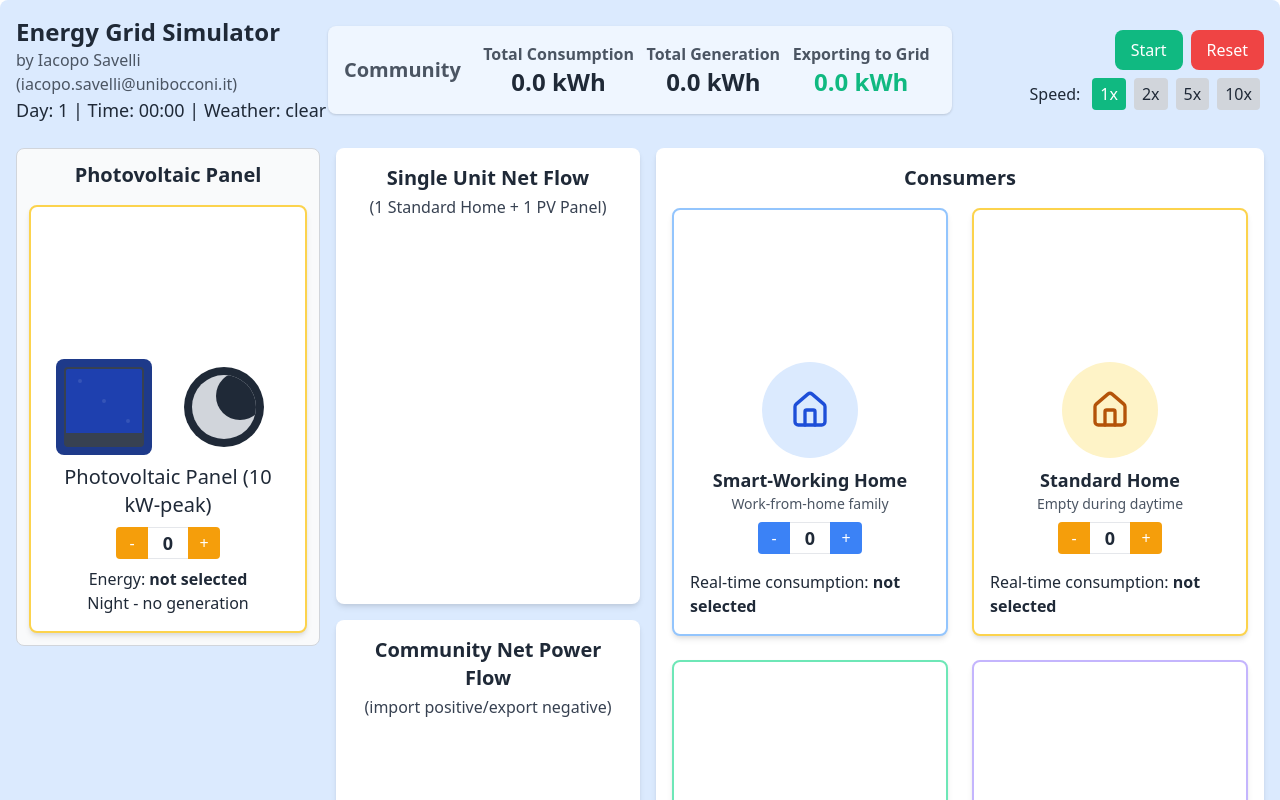
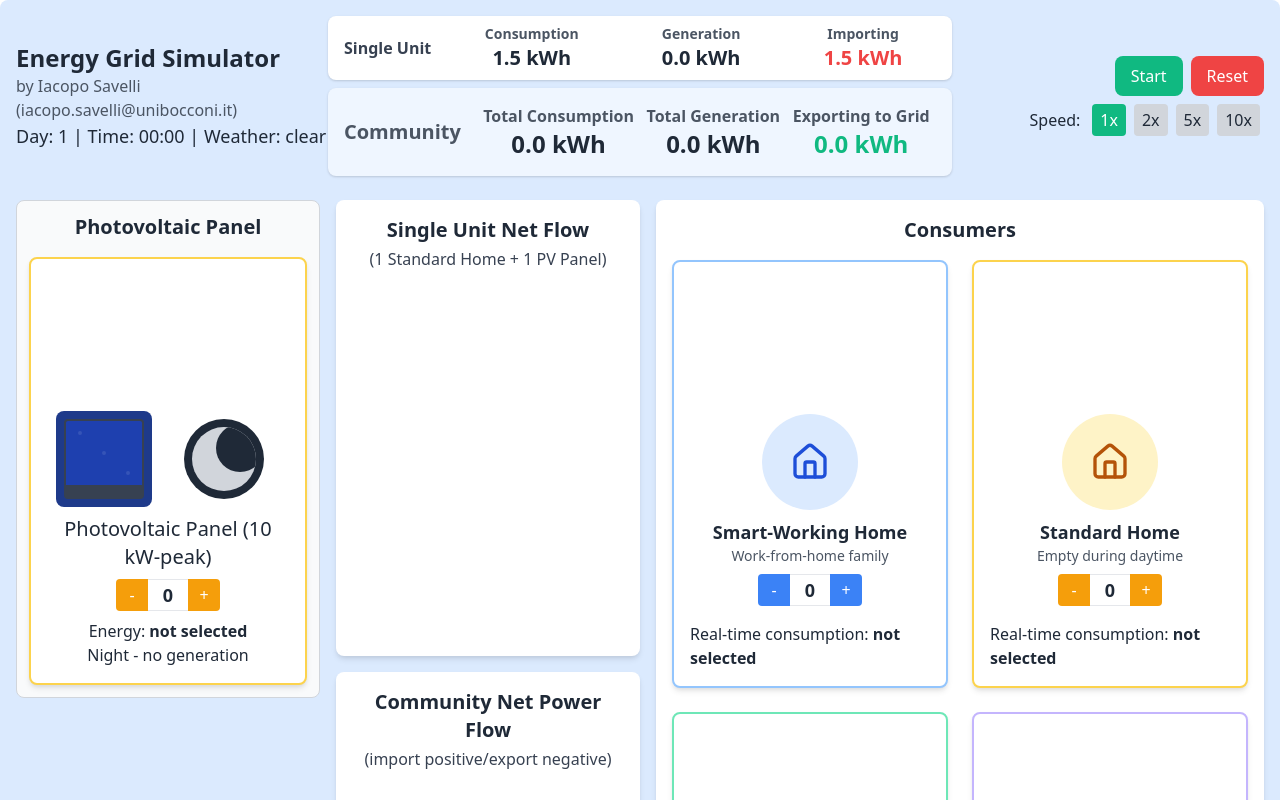
Before and after one commit to isavelli/energy-community-game-v3, a React (Create React App) app: page / in a window 1280 px wide. Shown: the top 800 px of the page. Built offline with nearby package versions, Linux system fonts and the light colour scheme.

Commit message:
Update EnergyGamev3.js

```diff
--- a/src/EnergyGamev3.js
+++ b/src/EnergyGamev3.js
@@ -245,6 +245,18 @@ const EnergyGridSimulator = () => {
   const getGridInteraction = useCallback(() => {
     return getTotalConsumption() - totalEnergyProduced;
   }, [getTotalConsumption, totalEnergyProduced]);
+
+  const getSingleUnitConsumption = useCallback(() => {
+    return weekData.home2Consumption[currentHour];
+  }, [weekData.home2Consumption, currentHour]);
+
+  const getSingleUnitProduction = useCallback(() => {
+    return calculateSolarProduction(currentHour, 1);
+  }, [calculateSolarProduction, currentHour]);
+
+  const getSingleUnitGridInteraction = useCallback(() => {
+    return getSingleUnitConsumption() - getSingleUnitProduction();
+  }, [getSingleUnitConsumption, getSingleUnitProduction]);
 
   // Calculate net consumption forecast
   const getNetConsumptionForecast = useCallback(() => {
@@ -533,6 +545,27 @@ const getHome3Forecast = useCallback(() => {
         </div>
 
         <div className="w-1/2 text-center">
+            {/* Single Unit Summary */}
+            <div className="bg-white rounded-lg p-2 shadow flex items-center mb-2">
+                <span className="text-md font-bold text-gray-700 mr-3 pl-2">Single Unit</span>
+                <div className="flex justify-around items-center flex-grow">
+                    <div>
+                        <p className="text-gray-600 font-bold text-sm">Consumption</p>
+                        <p className="text-xl font-bold">{getSingleUnitConsumption().toFixed(1)} kWh</p>
+                    </div>
+                    <div>
+                        <p className="text-gray-600 font-bold text-sm">Generation</p>
+                        <p className="text-xl font-bold">{getSingleUnitProduction().toFixed(1)} kWh</p>
+                    </div>
+                    <div>
+                        <p className="text-gray-600 font-bold text-sm">{getSingleUnitGridInteraction() > 0 ? 'Importing' : 'Exporting'}</p>
+                        <p className={`text-xl font-bold ${getSingleUnitGridInteraction() > 0 ? 'text-red-500' : 'text-green-500'}`}>
+                            {Math.abs(getSingleUnitGridInteraction()).toFixed(1)} kWh
+                        </p>
+                    </div>
+                </div>
+            </div>
+
 			<div className="bg-blue-50 rounded-lg p-4 shadow flex items-center">
 				<span className="text-xl font-normal text-gray-600 mr-4 font-bold">Community</span>
 				<div className="flex justify-around items-center flex-grow">
```
